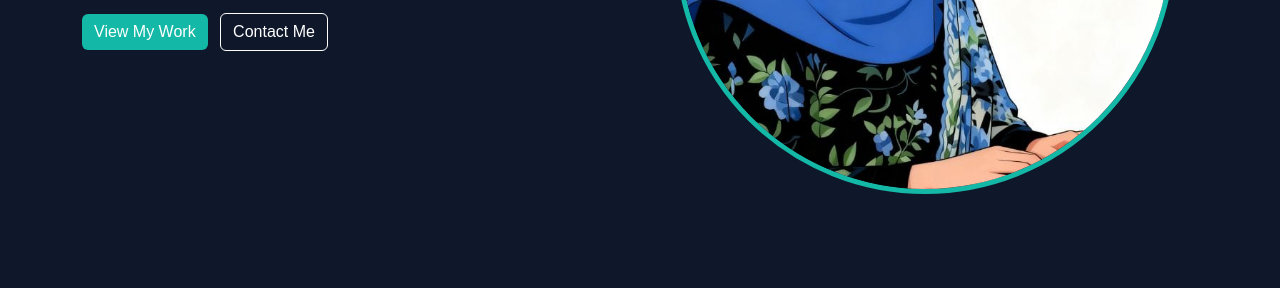
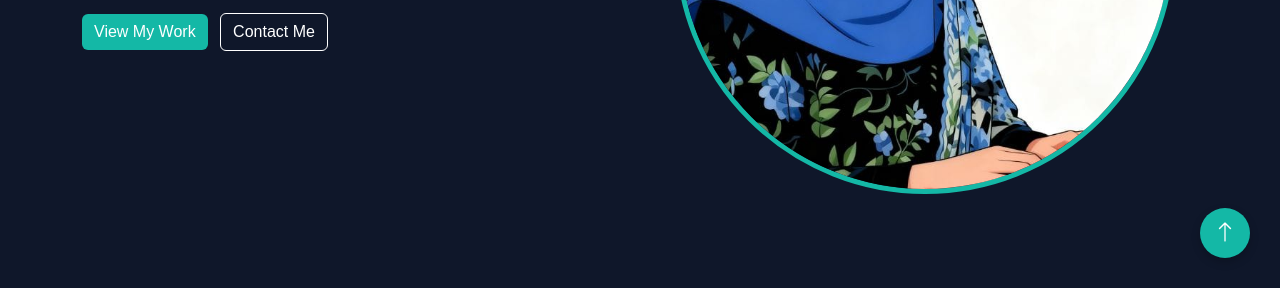
Before and after one commit to RafiaMuhammadHussain/Portfolio, a plain HTML site: page index.html in a window 1280 px wide. Shown: the part 512-800 px from the top of the page. Drawn offline with nearby package versions, Linux system fonts and the light colour scheme.

Commit message:
Added back-to-top arrow

```diff
--- a/index.html
+++ b/index.html
@@ -8,6 +8,9 @@
 
     <!-- Bootstrap CSS -->
     <link href="https://cdn.jsdelivr.net/npm/bootstrap@5.3.0/dist/css/bootstrap.min.css" rel="stylesheet">
+
+     <!-- Bootstrap Icons -->
+    <link rel="stylesheet" href="https://cdn.jsdelivr.net/npm/bootstrap-icons@1.11.3/font/bootstrap-icons.min.css">
 
     <!-- Custom CSS -->
     <link rel="stylesheet" href="style.css">
@@ -309,6 +312,13 @@
         </div>
 
     </footer>
+
+    <div>
+        <a href="#top" class="back-to-top">
+            <i class="bi bi-arrow-up"></i>
+        </a>
+    </div>
+
     <script src="./app.js"></script>
     <script src="https://cdn.jsdelivr.net/npm/bootstrap@5.3.0/dist/js/bootstrap.bundle.min.js"></script>
 </body>
--- a/style.css
+++ b/style.css
@@ -307,6 +307,28 @@ body {
   font-size: 14px;
 }
 
+.back-to-top {
+  position: fixed;
+  bottom: 30px;
+  right: 30px;
+  background-color: #14b8a6;
+  color: #fff;
+  width: 50px;
+  height: 50px;
+  border-radius: 50%;
+  display: flex;
+  align-items: center;
+  justify-content: center;
+  text-decoration: none;
+  font-size: 22px;
+  box-shadow: 0 4px 10px rgba(0, 0, 0, 0.2);
+  transition: all 0.3s ease;
+}
+
+.back-to-top:hover {
+  background-color: #2c3e50;
+  transform: translateY(-5px);
+}
 
 
 /* Resposiveness */
```
